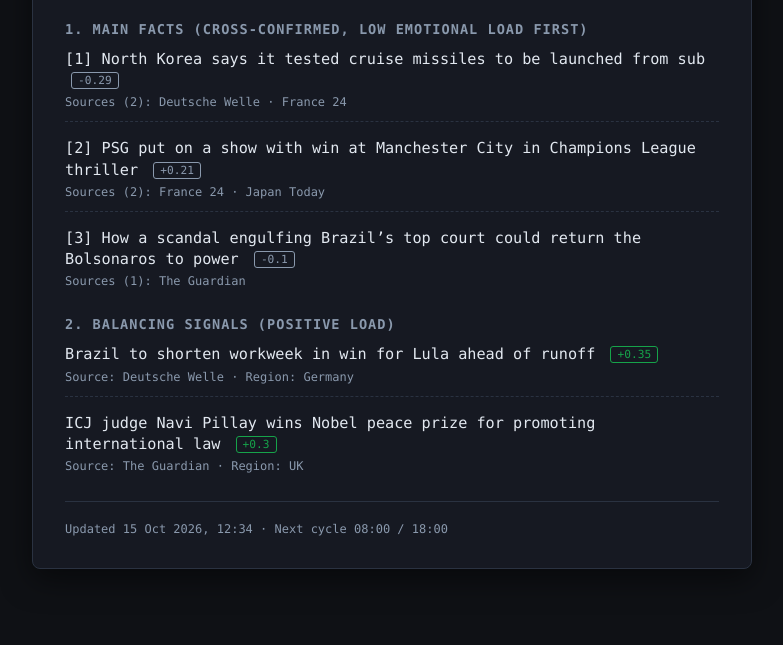
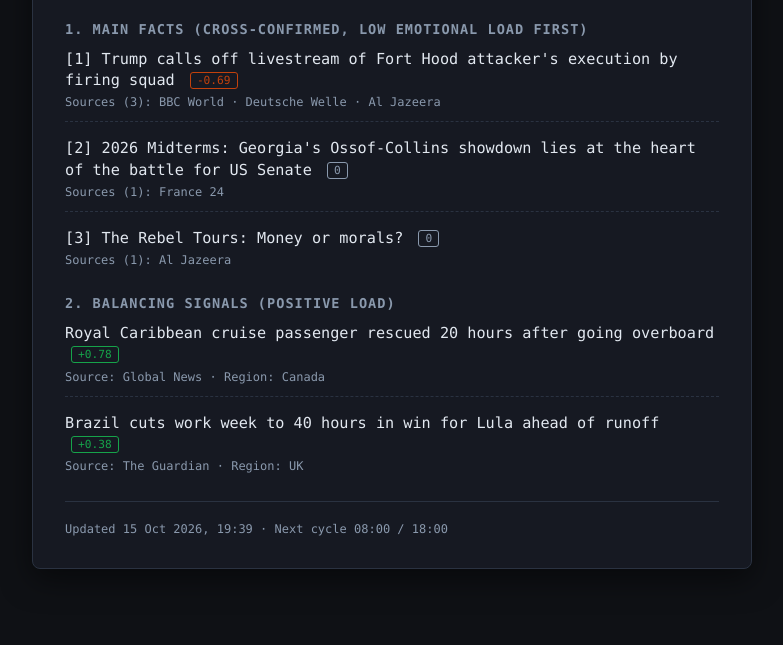
Before and after one commit to mbitc/hype-feed-10c, a website: page docs/index.html in a window 1280 px wide. Shown: the part 155-800 px from the top of the page, without its empty margins (248-1031 px from the left). Drawn offline with Linux system fonts and the light colour scheme.

Commit message:
cycle: 2026-10-15T16:39:41Z

```diff
--- a/docs/index.html
+++ b/docs/index.html
@@ -47,53 +47,53 @@
   <div class="container">
     <header>
       <h1>☕ HYPE FEED 10C</h1>
-      <div class="pulse-badge elevated">Pulse: -0.21 · Peak: -0.85 (ELEVATED)</div>
+      <div class="pulse-badge elevated">Pulse: -0.34 · Peak: -1 (ELEVATED)</div>
     </header>
     <section>
       <h2>1. Main facts (cross-confirmed, low emotional load first)</h2>
 
         <div class="feed-item">
-          <a href="https://www.dw.com/en/north-korea-says-it-tested-cruise-missiles-to-be-launched-from-sub/a-79664436?maca=en-rss-en-all-1573-rdf" target="_blank" rel="noopener noreferrer" class="feed-title">
-            [1] North Korea says it tested cruise missiles to be launched from sub
-            <span class="load-tag neu">-0.29</span>
+          <a href="https://www.bbc.co.uk/news/articles/crx23qlnj27qo?at_medium=RSS&amp;at_campaign=rss" target="_blank" rel="noopener noreferrer" class="feed-title">
+            [1] Trump calls off livestream of Fort Hood attacker&#39;s execution by firing squad
+            <span class="load-tag neg">-0.69</span>
           </a>
-          <div class="feed-meta">Sources (2): Deutsche Welle · France 24</div>
+          <div class="feed-meta">Sources (3): BBC World · Deutsche Welle · Al Jazeera</div>
         </div>
         <div class="feed-item">
-          <a href="https://www.france24.com/en/tv-shows/sports/20261015-psg-put-on-a-show-with-win-at-manchester-city-champions-league-thriller" target="_blank" rel="noopener noreferrer" class="feed-title">
-            [2] PSG put on a show with win at Manchester City in Champions League thriller
-            <span class="load-tag neu">+0.21</span>
+          <a href="https://www.france24.com/en/video/20261015-2026-midterms-georgia-s-ossof-collins-showdown-lies-at-the-heart-of-the-battle-for-us-senate" target="_blank" rel="noopener noreferrer" class="feed-title">
+            [2] 2026 Midterms: Georgia&#39;s Ossof-Collins showdown lies at the heart of the battle for US Senate
+            <span class="load-tag neu">0</span>
           </a>
-          <div class="feed-meta">Sources (2): France 24 · Japan Today</div>
+          <div class="feed-meta">Sources (1): France 24</div>
         </div>
         <div class="feed-item">
-          <a href="https://www.theguardian.com/world/2026/oct/13/scandal-brazil-court-jair-flavio-bolsonaro-power-election-moraes-lula" target="_blank" rel="noopener noreferrer" class="feed-title">
-            [3] How a scandal engulfing Brazil’s top court could return the Bolsonaros to power
-            <span class="load-tag neu">-0.1</span>
+          <a href="https://www.aljazeera.com/video/game-theory/2026/10/15/aje-onl-gm_rebel_v8-151026?traffic_source=rss" target="_blank" rel="noopener noreferrer" class="feed-title">
+            [3] The Rebel Tours: Money or morals?
+            <span class="load-tag neu">0</span>
           </a>
-          <div class="feed-meta">Sources (1): The Guardian</div>
+          <div class="feed-meta">Sources (1): Al Jazeera</div>
         </div>
     </section>
     <section>
       <h2>2. Balancing signals (positive load)</h2>
 
         <div class="feed-item">
-          <a href="https://www.dw.com/en/brazil-to-shorten-workweek-in-win-for-lula-ahead-of-runoff/a-79664991?maca=en-rss-en-all-1573-rdf" target="_blank" rel="noopener noreferrer" class="feed-title">
-            Brazil to shorten workweek in win for Lula ahead of runoff
-            <span class="load-tag pos">+0.35</span>
+          <a href="https://globalnews.ca/news/12103614/royal-caribbean-cruise-passenger-rescued-overboard/" target="_blank" rel="noopener noreferrer" class="feed-title">
+            Royal Caribbean cruise passenger rescued 20 hours after going overboard
+            <span class="load-tag pos">+0.78</span>
           </a>
-          <div class="feed-meta">Source: Deutsche Welle · Region: Germany</div>
+          <div class="feed-meta">Source: Global News · Region: Canada</div>
         </div>
         <div class="feed-item">
-          <a href="https://www.theguardian.com/world/2026/oct/09/navanethem-navi-pillay-wins-nobel-peace-prize" target="_blank" rel="noopener noreferrer" class="feed-title">
-            ICJ judge Navi Pillay wins Nobel peace prize for promoting international law
-            <span class="load-tag pos">+0.3</span>
+          <a href="https://www.theguardian.com/world/2026/oct/15/brazil-cuts-work-week-to-40-hours-lula-bolsonaro-election-runoff" target="_blank" rel="noopener noreferrer" class="feed-title">
+            Brazil cuts work week to 40 hours in win for Lula ahead of runoff
+            <span class="load-tag pos">+0.38</span>
           </a>
           <div class="feed-meta">Source: The Guardian · Region: UK</div>
         </div>
     </section>
     <footer>
-      <div class="footer-note">Updated 15 Oct 2026, 12:34 · Next cycle 08:00 / 18:00</div>
+      <div class="footer-note">Updated 15 Oct 2026, 19:39 · Next cycle 08:00 / 18:00</div>
     </footer>
   </div>
 </body>
```
Also changed, not shown: cache/classifier-cache.json, 1 other file.
